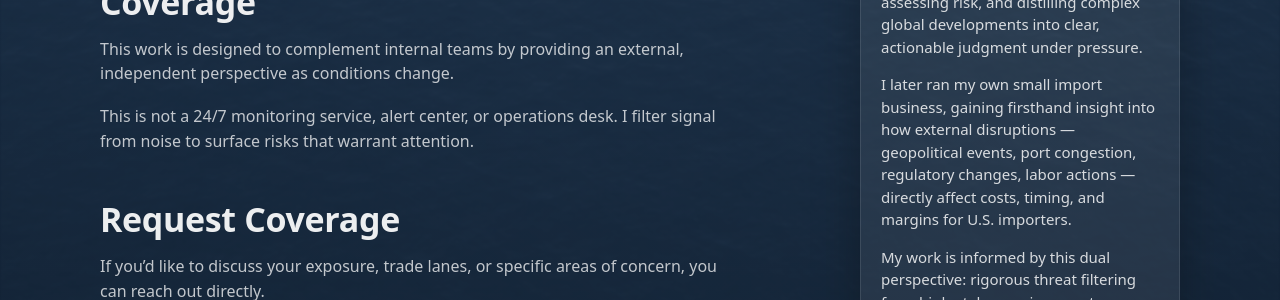
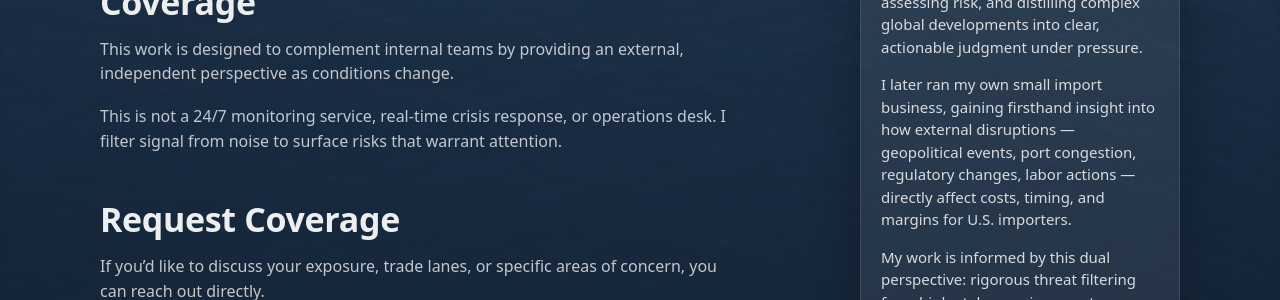
Before and after one commit to importrisk/import-risk-intelligence-site, a Jekyll site: the page built from index.html, in a window 1280 px wide. Shown: the part 1154-1454 px from the top of the page. Built offline with Jekyll 4.4.1, drawn with Linux system fonts in a browser that asks for light colours.

Commit message:
Update index.html

```diff
--- a/index.html
+++ b/index.html
@@ -104,7 +104,7 @@
             This work is designed to complement internal teams by providing an external, independent perspective as conditions change.
           </p>
           <p class="section-text">
-            This is not a 24/7 monitoring service, alert center, or operations desk. I filter signal from noise to surface risks that warrant attention.
+            This is not a 24/7 monitoring service, real-time crisis response, or operations desk. I filter signal from noise to surface risks that warrant attention.
           </p>
         </section>
 
```
